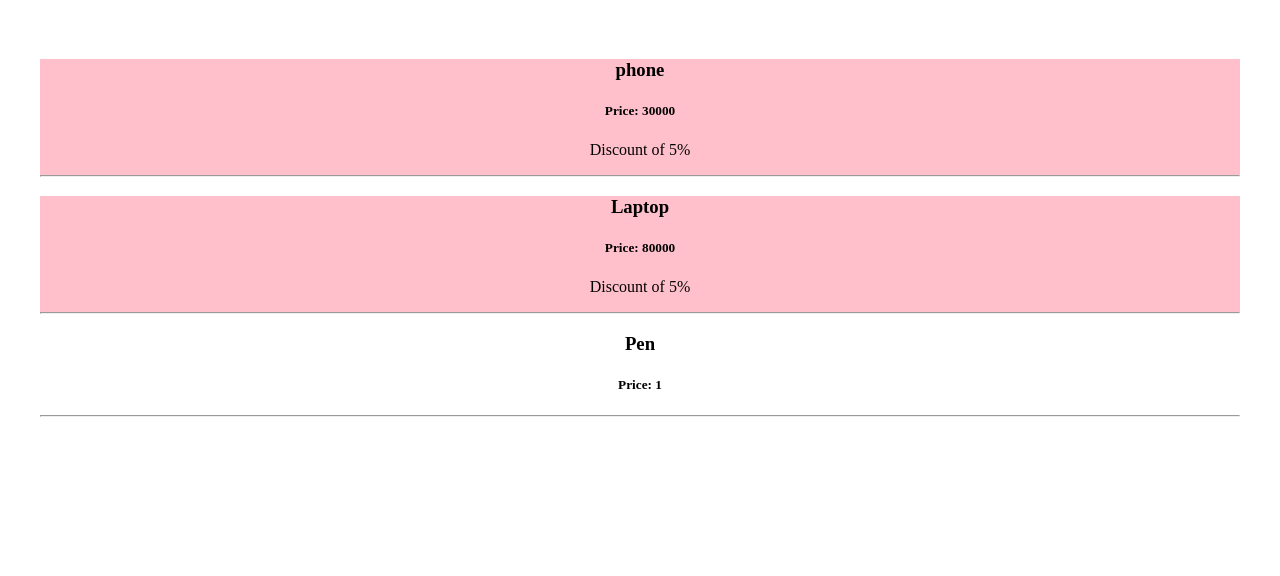
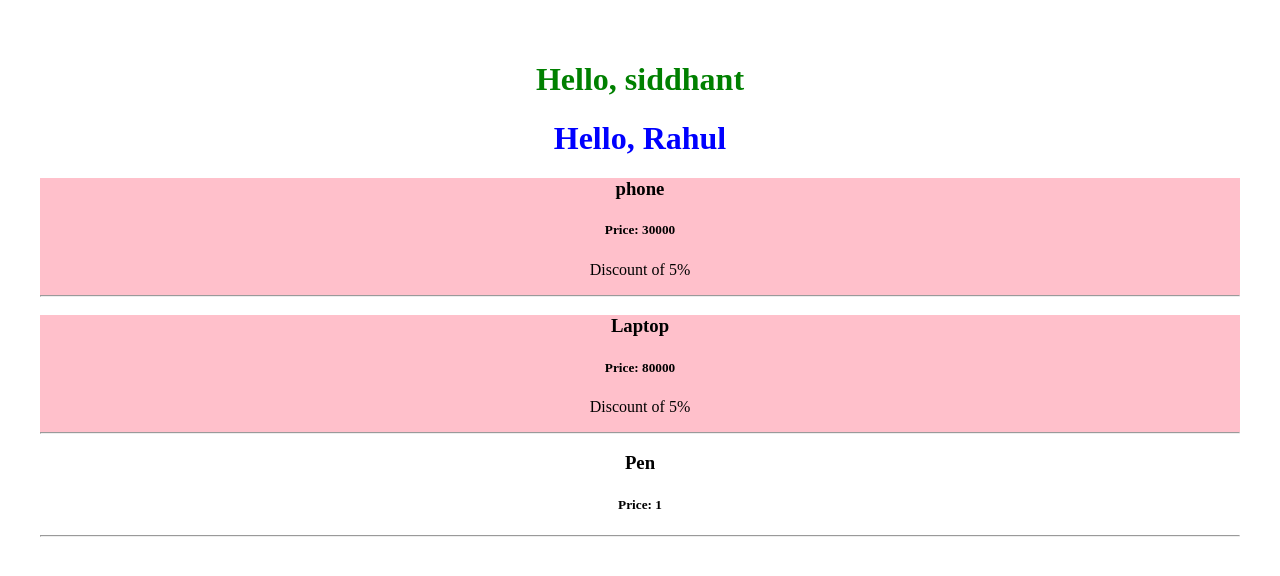
Before and after one commit to SiddhantNagaria/React-Programs, a React (Vite) app in the folder 01_React-Basic/: page / in a window 1280 px wide. Shown: the top 576 px of the page. Built offline with nearby package versions, Linux system fonts and the light colour scheme.

Commit message:
props and styling

```diff
--- a/01_React-Basic/src/App.jsx
+++ b/01_React-Basic/src/App.jsx
@@ -2,12 +2,19 @@
 import Title from "./TItle"
 import Product from "./Product"
 import ProductTab from "./ProductTab"
+import MsgBox from "./MsgBox"
 
 function App() {
   return (
     <div>
       {/* <Title /> */}
-      <ProductTab/>
+      <>
+        <MsgBox username="siddhant" textColor="green" />
+        <MsgBox username="Rahul" textColor="Blue" />
+        <ProductTab />
+      </>
+
+
       {/* <Product/> */}
       {/* <h1>Hello World !This is my App component</h1> */}
     </div>
--- /dev/null
+++ b/01_React-Basic/src/MsgBox.jsx
@@ -0,0 +1,6 @@
+export default function MsgBox({ username, textColor }) {
+    let styles = { color: textColor }
+    return (
+        <h1 style={styles}>Hello, {username}</h1>
+    )
+}
```
